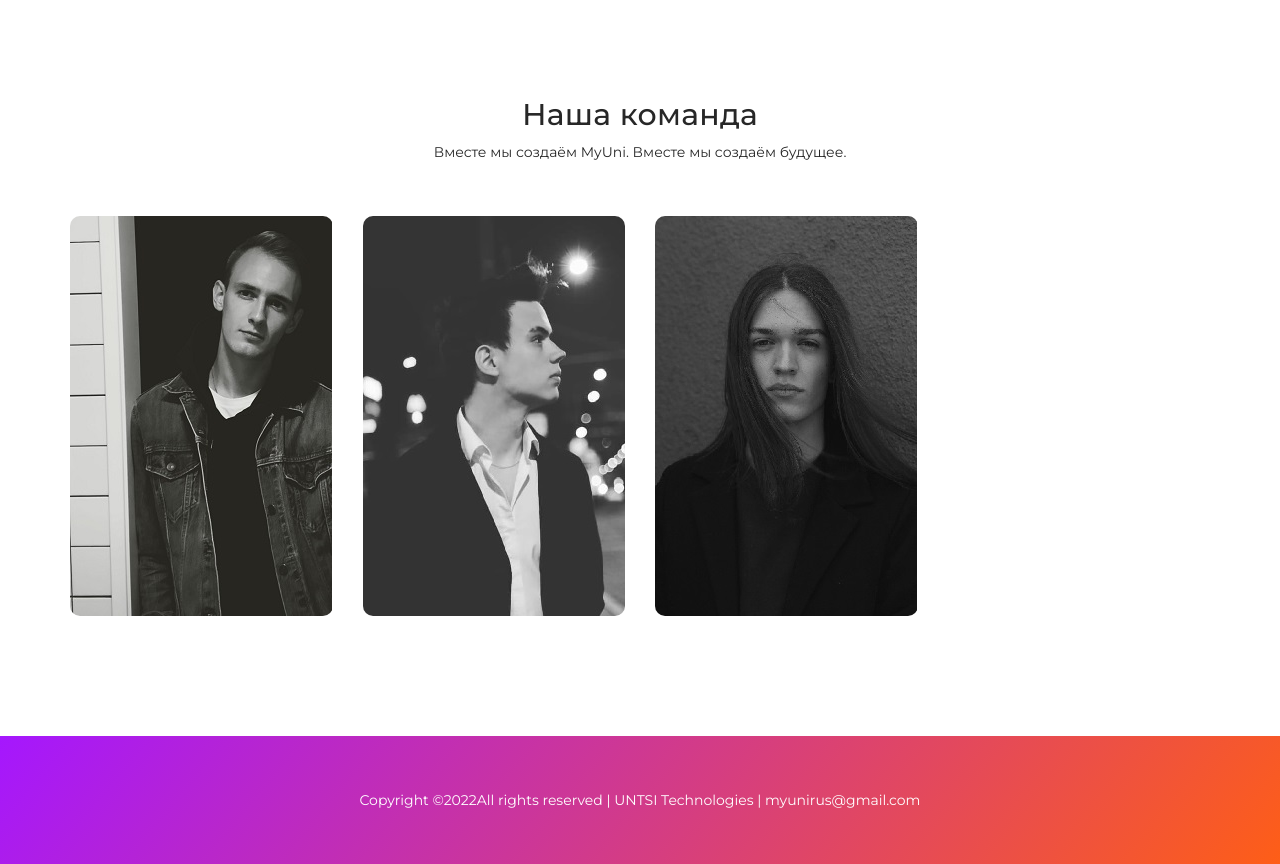
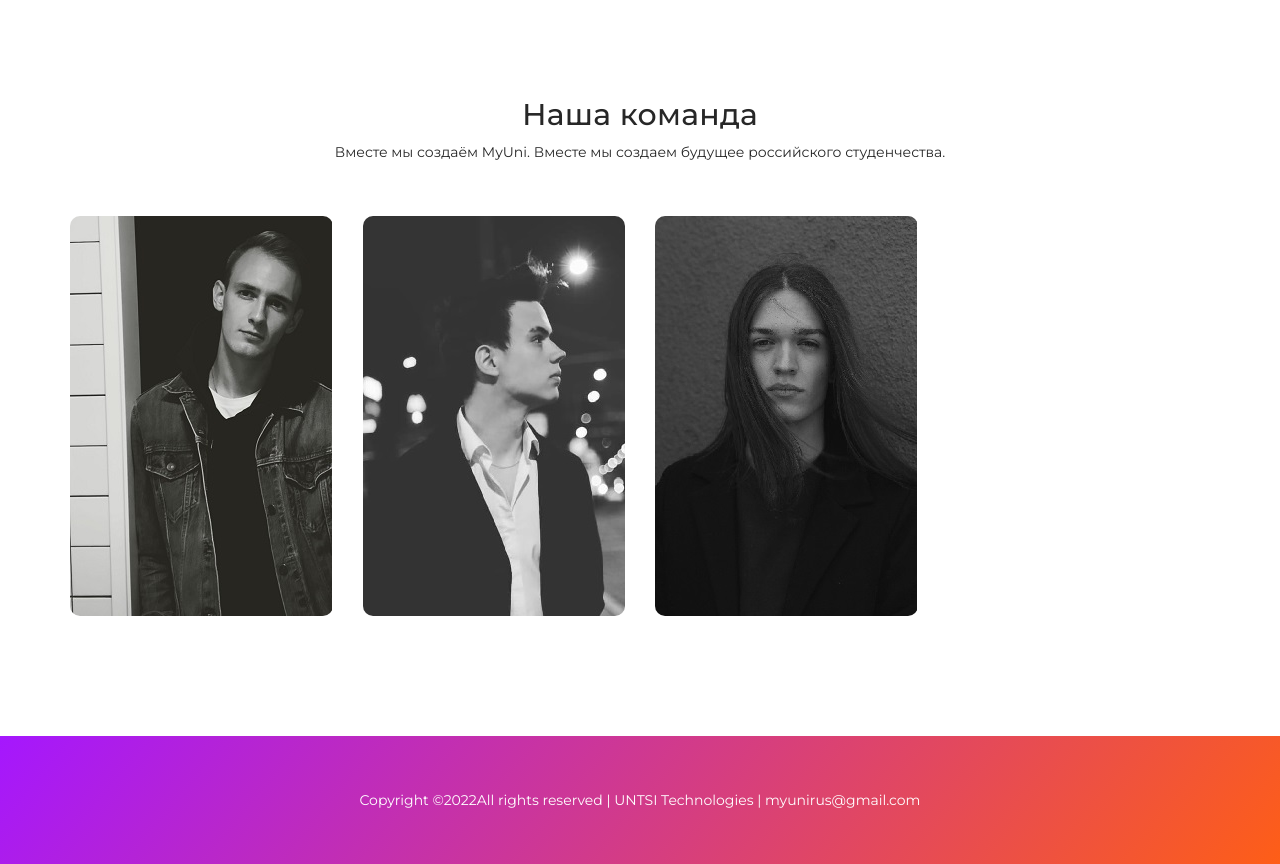
Before and after one commit to IngannamorteScienceDev/myuni.github.io, a plain HTML site: page index.html in a window 1280 px wide. Shown: the part 4780-5644 px from the top of the page. Drawn offline with Linux system fonts and the light colour scheme; some packages are replaced by stand-ins of ours.

```diff
--- a/index.html
+++ b/index.html
@@ -341,7 +341,7 @@
         <div class="container">
             <div class="section-title text-black">
                 <h2>Наша команда</h2>
-                <p>Вместе мы создаём MyUni. Вместе мы создаём будущее.</p>
+                <p>Вместе мы создаём MyUni. Вместе мы создаем будущее российского студенчества.</p>
             </div>
             <div class="row">
                 <div class="member-area">
```
Also changed, not shown: 3 other files.
